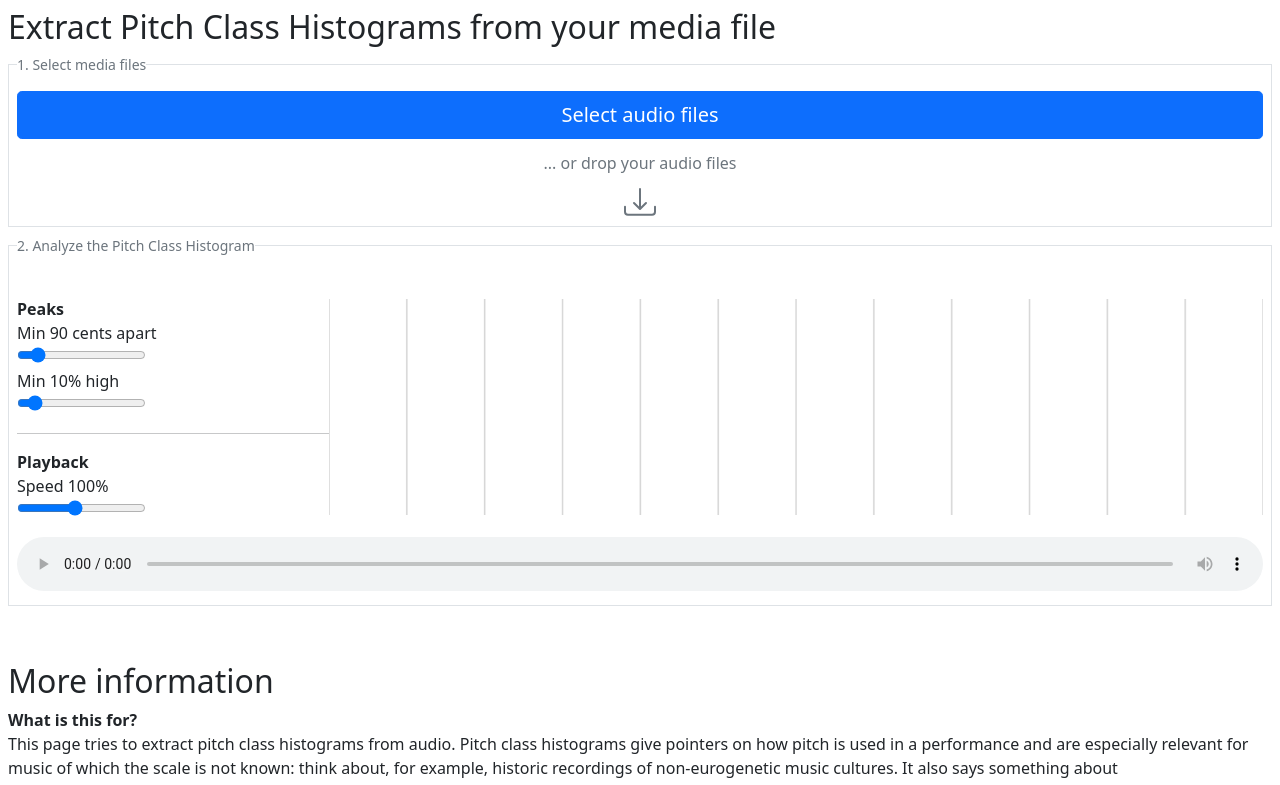
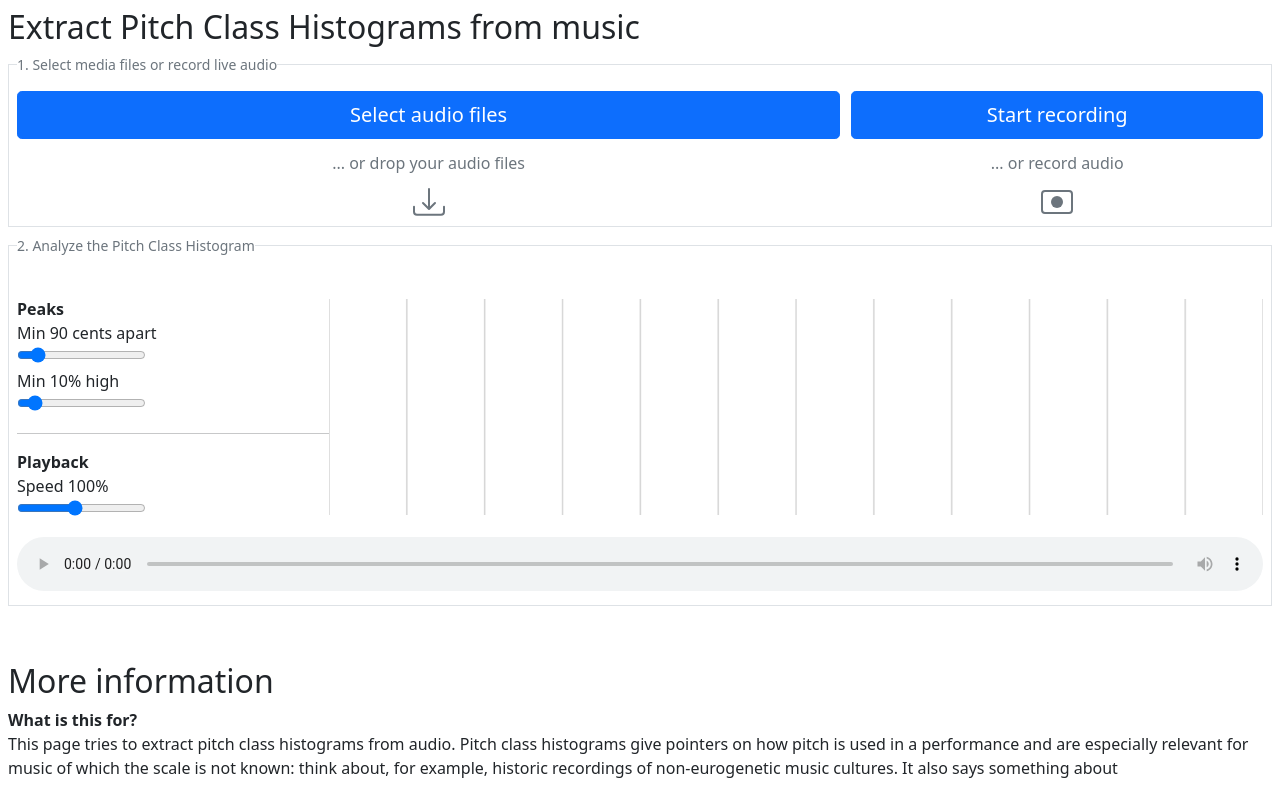
Before and after one commit to JorenSix/Emotopa, a plain HTML site: page examples/browser/index.html in a window 1280 px wide. Shown: the top 785 px of the page. Drawn offline with Linux system fonts and the light colour scheme; files whose address does not match are found by name.

Commit message:
Live audio input + mulithreaded yin

```diff
--- a/examples/browser/index.html
+++ b/examples/browser/index.html
@@ -70,11 +70,13 @@
       </svg>
     </div>
 
-    <h1 class="h2">Extract Pitch Class Histograms from your media file</h1>
+    <h1 class="h2">Extract Pitch Class Histograms from music</h1>
 
     <fieldset class="border p-2">
-      <legend class="w-auto float-none small text-muted">1. Select media files</legend>
-        <input type="file" id="uploader" multiple="true" hidden>
+      <legend class="w-auto float-none small text-muted">1. Select media files or record live audio</legend>
+
+
+        <div style="display: grid; grid-template-columns: 4fr 2fr;grid-gap: 0.7rem;">
 
           <div style="display: grid; grid-template-columns: 1fr;grid-gap: 0.7rem;min-width: 150px;text-align: center; "  >
             <button type="button" id="uploader_button" class="btn btn-lg btn-primary">Select audio files</button>
@@ -86,8 +88,24 @@
               <path d="M.5 9.9a.5.5 0 0 1 .5.5v2.5a1 1 0 0 0 1 1h12a1 1 0 0 0 1-1v-2.5a.5.5 0 0 1 1 0v2.5a2 2 0 0 1-2 2H2a2 2 0 0 1-2-2v-2.5a.5.5 0 0 1 .5-.5z"/>
               <path d="M7.646 11.854a.5.5 0 0 0 .708 0l3-3a.5.5 0 0 0-.708-.708L8.5 10.293V1.5a.5.5 0 0 0-1 0v8.793L5.354 8.146a.5.5 0 1 0-.708.708l3 3z"/>
             </svg>
+          </div>
 
+          <div style="display: grid; grid-template-columns: 1fr;grid-gap: 0.7rem;min-width: 150px;text-align: center; "  >
+            <button type="button" id="record_button" class="btn btn-lg btn-primary">Start recording</button>
+            <span class="text-muted">
+            ... or record audio
+            </span>
+
+            <svg xmlns="http://www.w3.org/2000/svg" width="32" height="32" fill="rgb(108, 117, 125)" style="margin: auto" class="bi bi-record-btn" viewBox="0 0 16 16">
+  <path d="M8 11a3 3 0 1 0 0-6 3 3 0 0 0 0 6z"/>
+  <path d="M0 4a2 2 0 0 1 2-2h12a2 2 0 0 1 2 2v8a2 2 0 0 1-2 2H2a2 2 0 0 1-2-2V4zm15 0a1 1 0 0 0-1-1H2a1 1 0 0 0-1 1v8a1 1 0 0 0 1 1h12a1 1 0 0 0 1-1V4z"/>
+</svg>
+          </div>
+
+
+        </div>
         <input type="file" id="uploader" multiple="false" hidden>
+
     </fieldset>
 
     <fieldset class="border p-2">
```
Lines whose indentation alone changed are shown as unchanged.
